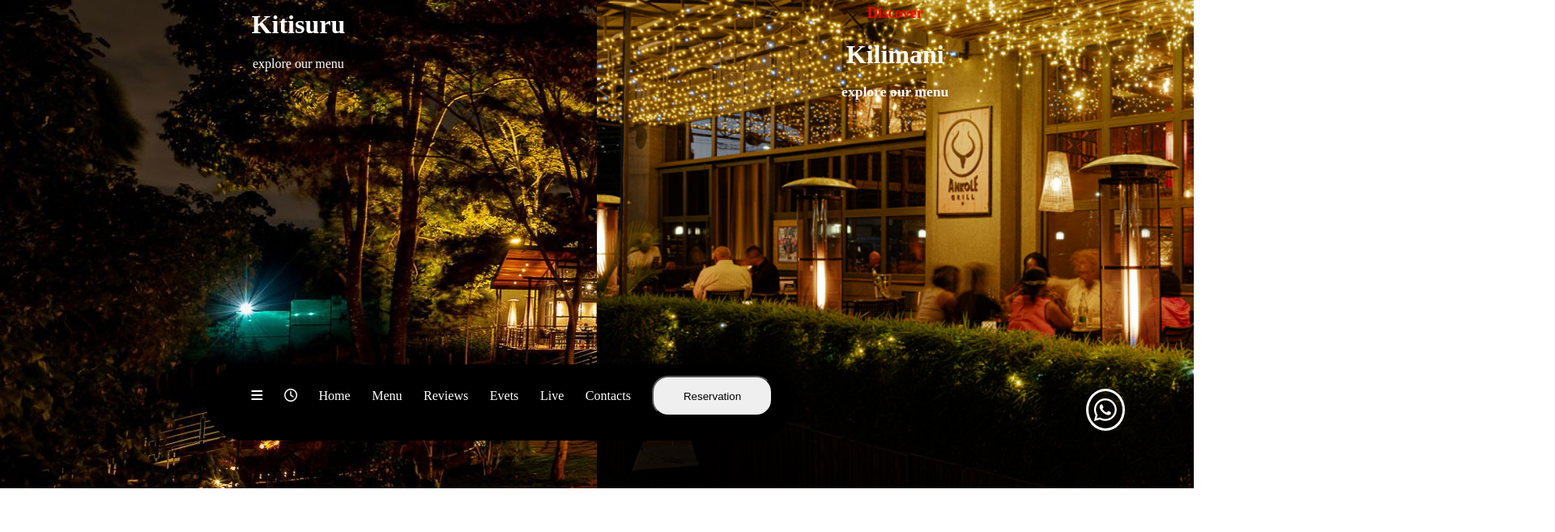
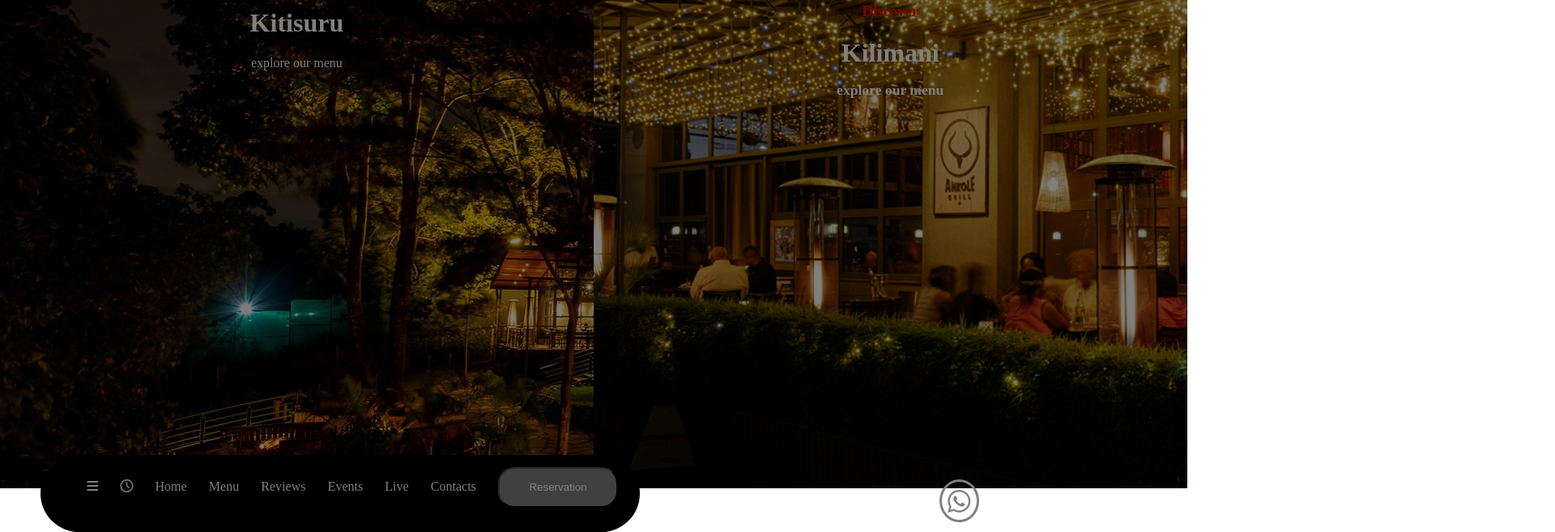
Before and after one commit to danaitsemere/Ankole, a plain HTML site: page menu.html in a window 1280 px wide. Shown: the part 363-1020 px from the top of the page at 81% size, 1920 px wide, since content can reach past the window. Before the commit the page ends 966 px from the top, so only its background shows below. Drawn offline with Linux system fonts and the light colour scheme.

Commit message:
created html files,css files for each,and an image folder

```diff
--- a/contact.css
+++ b/contact.css
@@ -71,8 +71,17 @@ body{
     padding: 15px;
     border-radius: 25px;
     width: 20%;
+    background-color: gray;
+    color: white;
+}
 
-}
+#reservation:hover{
+    background-color: white;
+    color: black;
+    }
+.navigation a:hover{
+        background-color: gray;
+     }
 .fa-whatsapp{
 
     font-size: 60px;
@@ -81,7 +90,7 @@ body{
     border: solid;
     border-radius: 38px;
     padding: 5px;
-
-
-
 }
+.contacts{
+    filter: brightness(0.5);
+}
--- a/events.css
+++ b/events.css
@@ -3,6 +3,9 @@
     overflow: hidden;
 
 
+}
+.events{
+    filter: brightness(0.5);
 }
 .accra{
     background-image: url(Image/anokle\ accra.jpg);
@@ -65,9 +68,18 @@
     margin: 17px;
 
 }
+#reservation:hover{
+    background-color: white;
+    color: black;
+    }
+.navigation a:hover{
+        background-color: gray;
+     }
 #reservation{
     border-radius: 15px;
     padding: 1%;
+    background-color: gray;
+    color: white;
 
 }
 .social-medias{
--- a/kilimani.css
+++ b/kilimani.css
@@ -2,13 +2,17 @@ body{
     margin: auto;
     overflow-x: hidden;
     }
-.Kitisuru-main{
+.Kilimani-main{
     display: flex;
     width: 100vw;
     height:100vh;
 
 }
-.kiti{
+.Kilimani-main{
+    filter: brightness(0.5);
+}
+
+.kili{
     width:60%;
     background-image: url(Image/kiti.jpeg);
     background-repeat: no-repeat;
@@ -18,11 +22,8 @@ body{
     color: white;
     position: static;
 
-
-
-
 }
-.kiti-food{
+.kili-food{
     width: 50%;
     background-color: black;
     color: white;
@@ -48,10 +49,19 @@ body{
     color: white;
     margin: 2.5%;
 }
+#reservation:hover{
+    background-color: white;
+    color: black;
+    }
+.navigation a:hover{
+        background-color: gray;
+     }
+
 #reservation{
     border-radius: 12px;
     padding: 6px;
     margin-top: -5%;
+    background-color: gray;
 
 
 
@@ -76,10 +86,10 @@ body{
 
 }
 
-.Kitisuru-main h1{
+.Kilimani-main h1{
     color: red;
 }
-.Kitisuru-main h3{
+.Kilimani-main h3{
     margin-top: 15%;
 }
 .coffee-list{
--- a/kitisuru.css
+++ b/kitisuru.css
@@ -7,6 +7,9 @@ body{
     width: 100vw;
     height:100vh;
 
+}
+.Kitisuru-main{
+    filter: brightness(0.5);
 }
 .kiti{
     width:60%;
@@ -52,10 +55,8 @@ body{
     border-radius: 12px;
     padding: 6px;
     margin-top: -5%;
-
-
-
-
+    background-color:gray;
+    color: white;
 }
 .meals-topic a{
     text-decoration: none;
@@ -195,3 +196,10 @@ margin-top: 70%;
     margin-left: 21.5%;
     margin-top: 4.5%;
 }
+#reservation:hover{
+    background-color: white;
+    color: black;
+    }
+.navigation a:hover{
+        background-color: gray;
+     }
--- a/live.css
+++ b/live.css
@@ -11,7 +11,7 @@
     text-decoration: none;
     color: white;
     position: relative;
-    margin-top: 90%;
+    margin-top: 125%;
 
 }
 .navigation a{
@@ -28,17 +28,30 @@
     height: 100vh;
 
 }
+.live{
+    filter: brightness(0.5);
+
+}
 .music{
 
     display: flex;
 
 
 }
+#reservation:hover{
+    background-color: white;
+    color: black;
+    }
+.navigation a:hover{
+        background-color: gray;
+     }
 #reservation{
     width: 130%;
     height: 145%;
     border-radius: 16px;
     margin-top: -4%;
+    background-color: gray;
+    color: white;
 }
 #logo{
    width: 60%;
--- a/menu.css
+++ b/menu.css
@@ -10,7 +10,9 @@ body{
     height: 966px;
     text-align: center;
     color: white;
-
+}
+.main{
+    filter: brightness(0.5);
 }
 .main p{
     font-size: 100%;
@@ -58,7 +60,7 @@ body{
 }
 
 #logo{
-    margin-left: 40%;
+    margin-left: 35%;
     width: 15%;
     margin-top: 40px;
     position:absolute;
@@ -71,28 +73,36 @@ body{
     position:fixed ;
     width: 180%;
     border-radius: 50px;
-    margin-left: -330%;
+    margin-left: -375%;
     margin-right: 20%;
     display: flex;
     gap: 4%;
     text-decoration: none;
     color: white;
     position: relative;
-    margin-top: 220%;
+    margin-top: 245%;
 
 }
 .navigation a{
     position: relative;
     color:white;
     text-decoration: none;
-    border-radius: 40px;
+}
+#reservation:hover{
+    background-color: white;
+    color: black;
+    }
+.navigation a:hover{
+        background-color: gray;
+     }
 
-}
 #reservation{
     border-radius: 20px;
     height: 50px;
     width: 170%;
     margin-top: -40%;
+    background-color: gray;
+    color: white;
 }
 .social-medias i{
     color: white;
--- a/menu.html
+++ b/menu.html
@@ -35,11 +35,11 @@
                 <a href=""><i class="fa-regular fa-clock"></i></a>
                 <a href="index.html">Home</a>
                 <a href="menu.html">Menu</a>
-                <a href="">Reviews</a>
-                <a href="events.html">Evets</a>
-                <a href="">Live</a>
-                <a href="">Contacts</a>
-                <a href=""><button id="reservation">Reservation</button></a>
+                <a href="review.html">Reviews</a>
+                <a href="events.html">Events</a>
+                <a href="live.html">Live</a>
+                <a href="contact.html">Contacts</a>
+                <a href="reservation.html"><button id="reservation">Reservation</button></a>
                 <i id="fa-whatsapp" class="fa-brands fa-whatsapp"></i>
             </nav>
 
--- a/reservation.css
+++ b/reservation.css
@@ -47,13 +47,23 @@ color: red;
 .navigation a{
     text-decoration: none;
     color: white;
-    margin: 1%;
+    margin: 2%;
 }
 #button{
     width: 20%;
     padding: 2%;
     border-radius: 20px;
+    background-color: gray;
+    color: white;
 }
+
+#button:hover{
+    background-color: white;
+    color: black;
+    }
+.navigation a:hover{
+        background-color: gray;
+     }
 
 .account{
     width: 49%;
@@ -63,6 +73,7 @@ color: red;
 form{
     height: 100vh;
     line-height: 40px;
+
 }
 label{
     color: white;
@@ -80,3 +91,20 @@ input{
     margin-top :3% ;
     border-radius: 9px;
 }
+#submit:hover{
+    background-color: orange;
+
+}
+.navigation #fa-whatsapp{
+margin-left: 170%;
+margin-top: -40%;
+font-size: 150%;
+color: gray;
+border: solid;
+padding: 4px;
+border-radius: 20px;
+
+}
+.reservation{
+    filter: brightness(0.5);
+}
--- a/review.css
+++ b/review.css
@@ -88,7 +88,17 @@ body{
 #reservation{
   border-radius: 12px;
   padding: 2px;
+  background-color: gray;
+  color: white;
 }
+
+#reservation:hover{
+    background-color: white;
+    color: black;
+    }
+.navigation a:hover{
+        background-color: gray;
+     }
 .navigation #fa-whatsapp{
   position: relative;
   left: 75%;
--- a/style.css
+++ b/style.css
@@ -14,6 +14,9 @@ overflow-y: hidden;
     position: fixed;
 
 
+}
+.first-page{
+    filter: brightness(0.5);
 }
 .social-medias i{
     color: white;
@@ -41,7 +44,17 @@ margin-top: -4%;
     height: 50px;
     width: 170%;
     margin-top: -40%;
+    background-color: gray;
+    color: white;
+
 }
+#reservation:hover{
+background-color: white;
+color: black;
+}
+.navigation a:hover{
+    background-color: gray;
+ }
 
 .texts{
     position: relative;
@@ -59,9 +72,6 @@ margin-top: -4%;
     animation: stay 15s infinite;
     background-position: center;
     opacity: 0;
-
-
-
 }
 .texts h1{
   color: gray;
```
Also changed, not shown: contact.html (+4 -4 lines), events.html (+3 -3 lines), index.html (+5 -5 lines), kilimani.html (+9 -9 lines), kitisuru.html (+9 -5 lines), live.html (+4 -4 lines), reservation.html (+5 -3 lines), review.html (+2 -2 lines).
